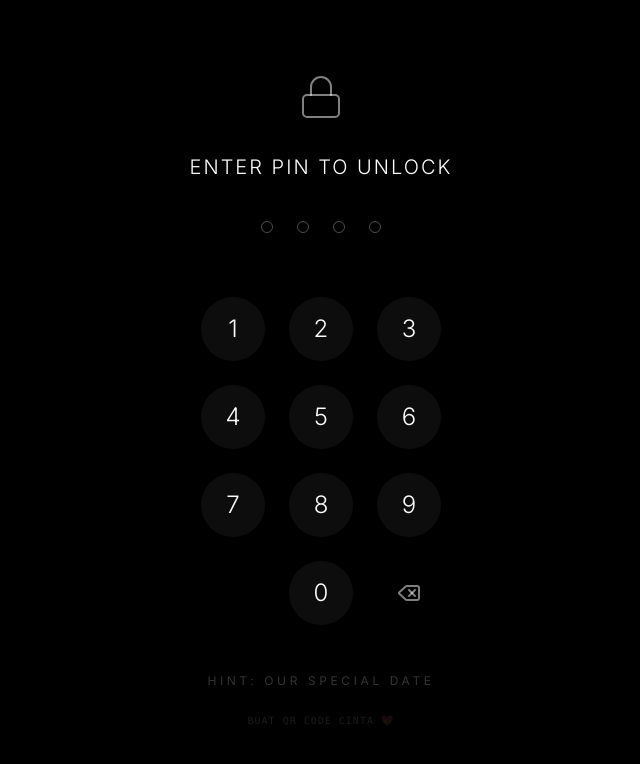
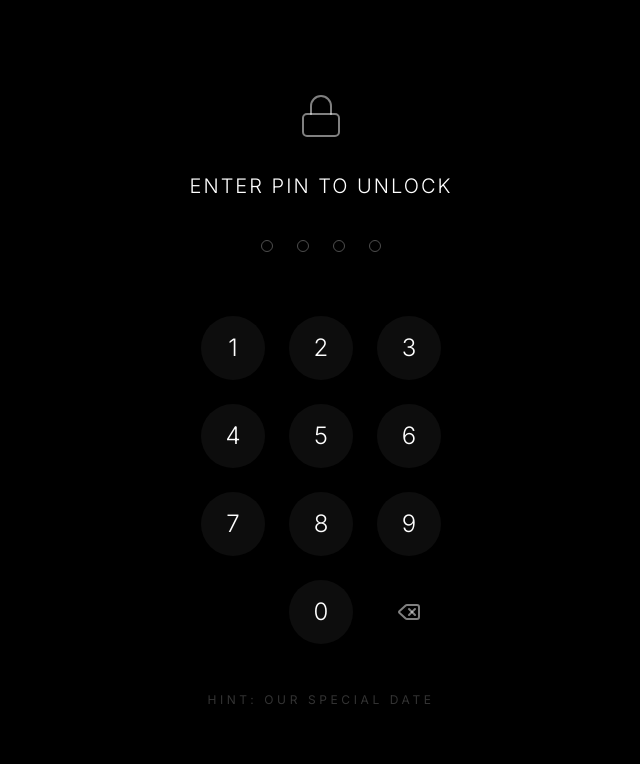
Before and after one commit to KINGXDENI/happybirthday, a React (Vite) app: page / in a window 1280 px wide. Shown: the top 764 px of the page, without its empty margins (319-959 px from the left). Built offline with nearby package versions, Linux system fonts and the light colour scheme; a web font is replaced by a local one.

Commit message:
Update PinLock.tsx

```diff
--- a/src/components/PinLock.tsx
+++ b/src/components/PinLock.tsx
@@ -162,14 +162,14 @@ const PinLock = ({ onSuccess, onOpenShare }: PinLockProps) => {
           Hint: Our Special Date
         </p>
 
-        {onOpenShare && (
+        {/* {onOpenShare && (
           <button
             onClick={onOpenShare}
             className="mt-6 text-white/10 hover:text-white/30 text-[9px] sm:text-[10px] font-mono tracking-widest uppercase cursor-pointer transition-colors"
           >
             Buat QR Code Cinta 💖
           </button>
-        )}
+        )} */}
       </motion.div>
     </div>
   );
```
